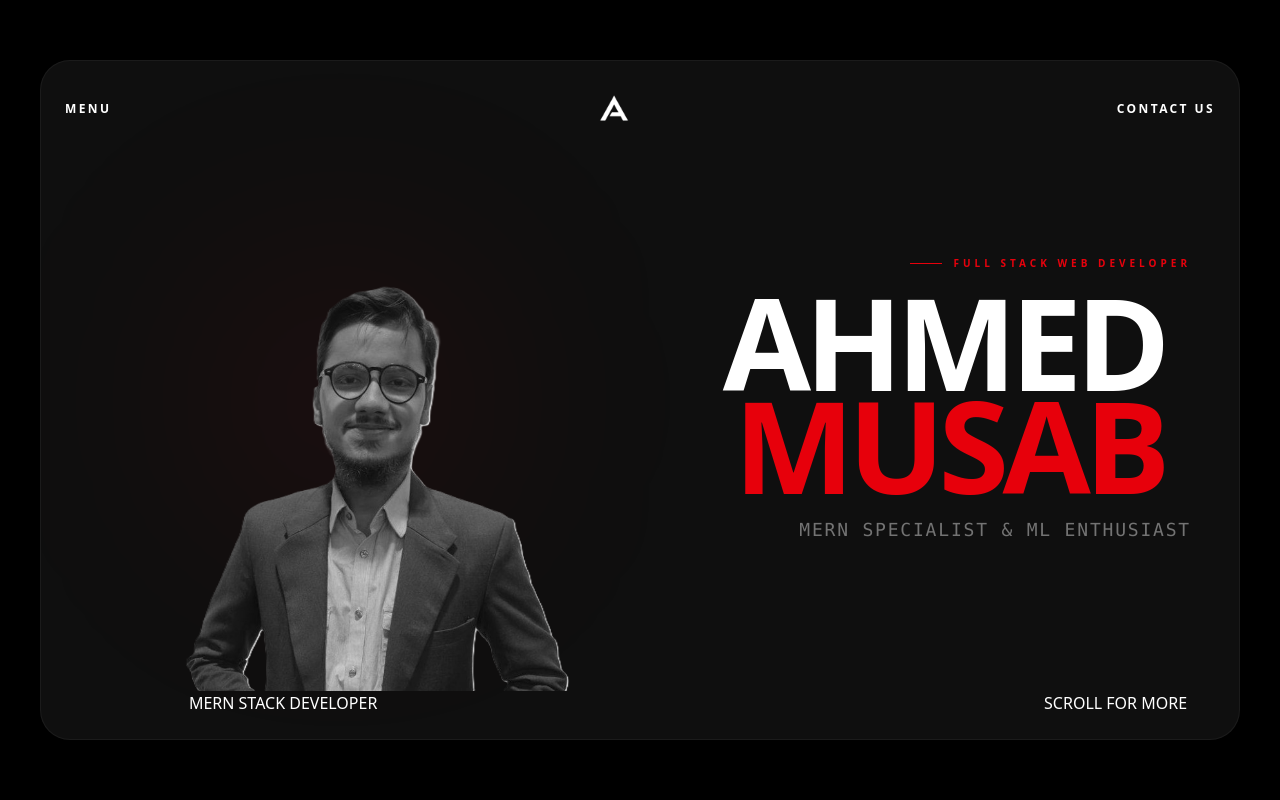
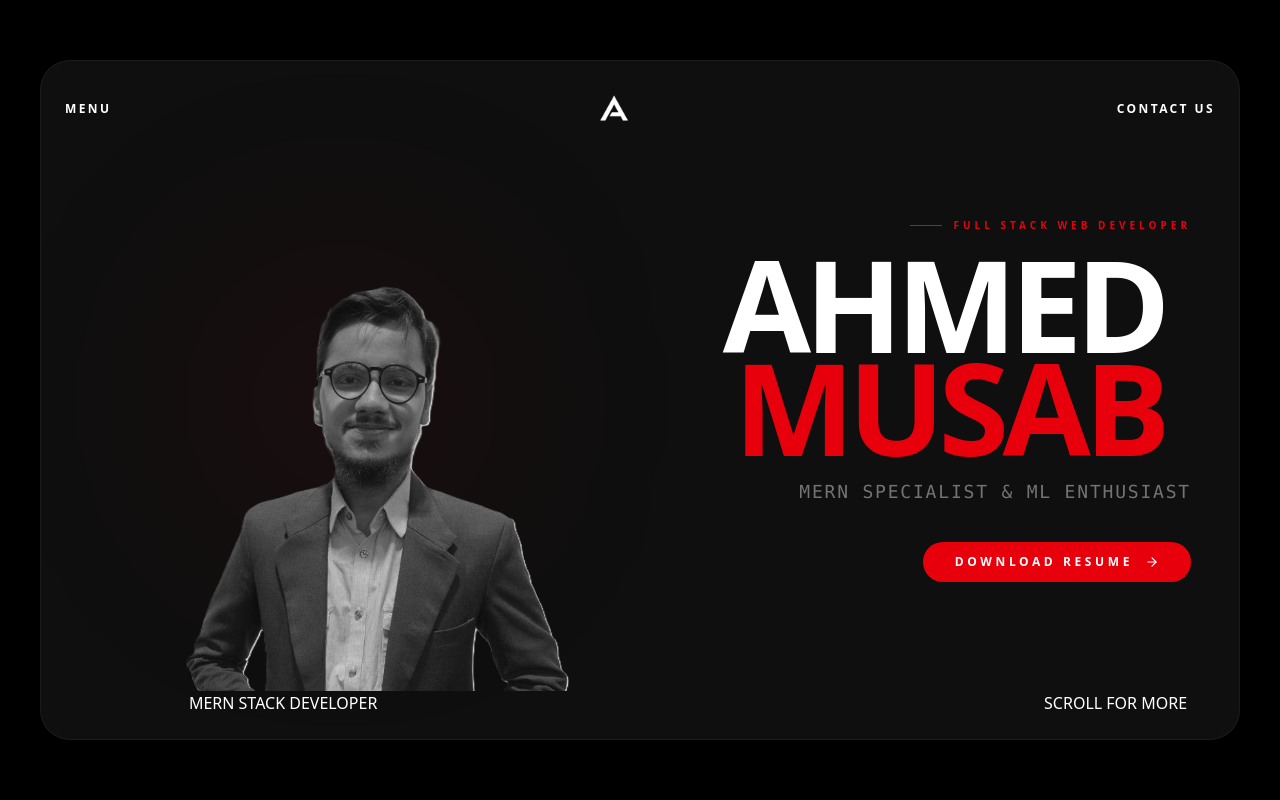
Before and after one commit to ahmedCS09/portfolio, a React (Vite) app: page / in a window 1280 px wide. Shown: the top 800 px of the page. Built offline with nearby package versions, Linux system fonts and the light colour scheme.

Commit message:
my-portfolio

```diff
--- a/src/components/Hero1.jsx
+++ b/src/components/Hero1.jsx
@@ -51,6 +51,17 @@ function Hero1({ startAnimation = true }) {
           <p className='text-[10px] md:text-lg font-mono text-neutral-500 uppercase tracking-[0.2em] md:tracking-widest text-center md:text-right mt-2'>
             MERN Specialist & ML Enthusiast
           </p>
+
+          <a
+            href="https://www.canva.com/design/DAG3rDhttBY/suGubyx4BOlkcOEasLO2lA/view?utm_content=DAG3rDhttBY&utm_campaign=designshare&utm_medium=link2&utm_source=uniquelinks&utlId=h499396132d"
+            target="_blank"
+            rel="noopener noreferrer"
+            className="group relative mt-6 px-8 py-3 bg-red-600 hover:bg-white text-white hover:text-red-600 font-bold text-[10px] md:text-xs tracking-[0.2em] md:tracking-[0.3em] uppercase rounded-full transition-all duration-300 flex items-center gap-3 overflow-hidden"
+          >
+            <span className="relative z-10 transition-colors">Download Resume</span>
+            <svg className="relative z-10 transition-transform group-hover:translate-x-1" width="14" height="14" viewBox="0 0 24 24" fill="none" stroke="currentColor" strokeWidth="2" strokeLinecap="round" strokeLinejoin="round"><path d="M5 12h14"></path><path d="m12 5 7 7-7 7"></path></svg>
+            <div className="absolute inset-0 bg-white translate-y-full group-hover:translate-y-0 transition-transform duration-300 ease-in-out"></div>
+          </a>
         </div>
 
         {/* Image - Bottom Aligned (Order 2) */}
```
